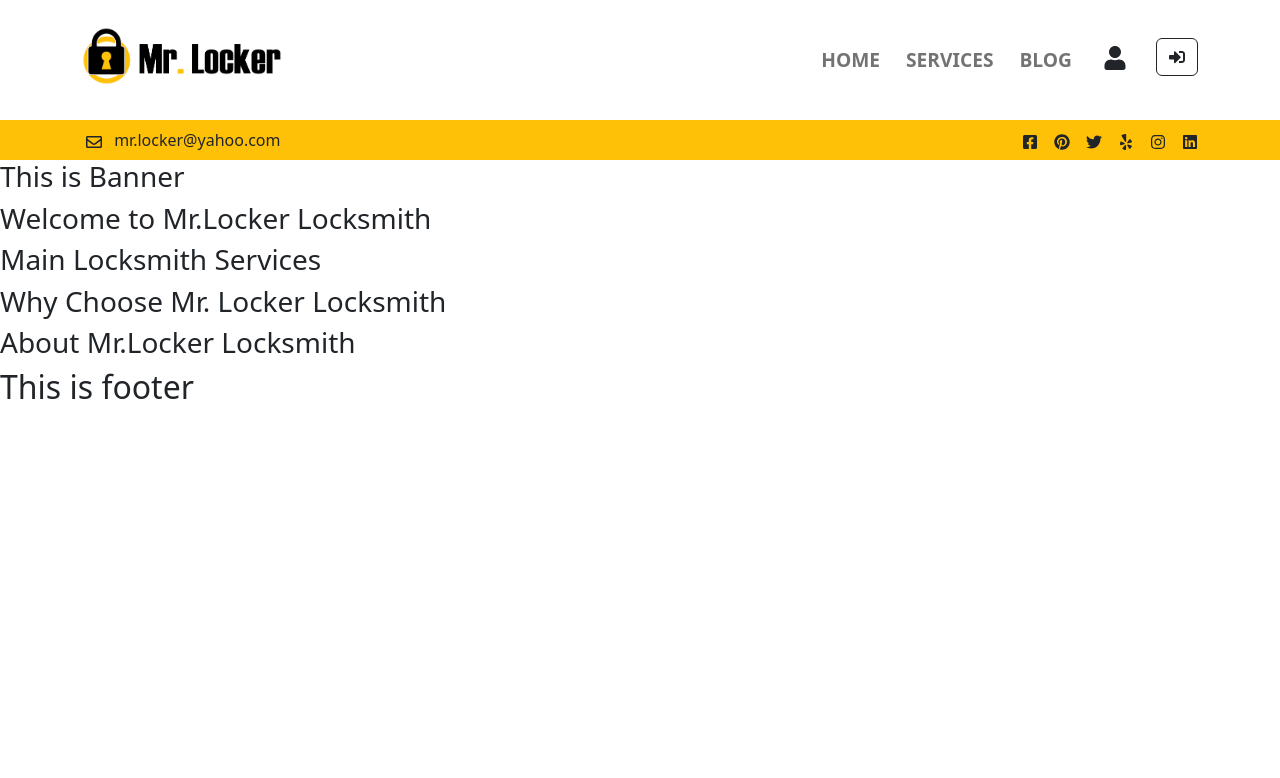
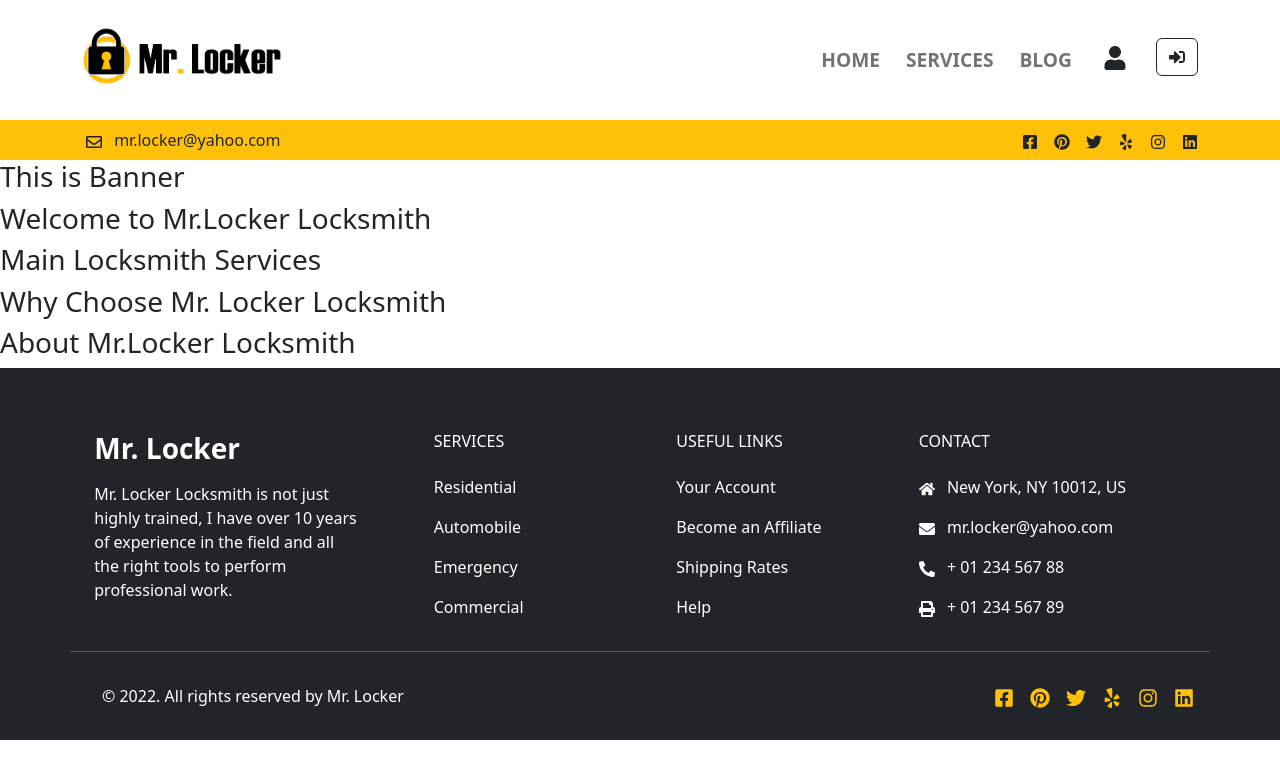
Before and after one commit to Saadi-Rahman/mr-locker-client, a React (Create React App) app: page / in a window 1280 px wide. Shown: the top 778 px of the page. Built offline with nearby package versions, Linux system fonts and the light colour scheme.

Commit message:
added footer

```diff
--- /dev/null
+++ b/src/Pages/Shared/Footer/Footer.css
@@ -0,0 +1,3 @@
+footer-bg {
+    background-color: #45526e;
+}
--- a/src/Pages/Shared/Footer/Footer.js
+++ b/src/Pages/Shared/Footer/Footer.js
@@ -1,9 +1,74 @@
 import React from 'react';
+import { FaInstagram, FaLinkedin, FaTwitter, FaPinterest, FaFacebookSquare, FaYelp, FaPhoneAlt, FaPrint, FaEnvelope, FaHome } from "react-icons/fa";
+import { Link } from 'react-router-dom';
+import './Footer.css';
 
 const Footer = () => {
     return (
-        <div>
-            <h2>This is footer</h2>
+        <div className="container-fluid px-0">
+            <footer className="text-center text-lg-start text-white bg-dark">
+                <div className="container pt-5 px-md-0">
+                    <section className="">
+                        <div className="row">
+                            <div className="col-md-3 col-lg-3 col-xl-3 mx-auto mt-3">
+                                <h6 className="fs-3 fw-bold mb-3 font-weight-bold">Mr. Locker</h6>
+                                <p>Mr. Locker Locksmith is not just highly trained, I have over 10 years of experience in the field and all the right tools to perform professional work.</p>
+                            </div>
+
+                            <hr className="w-100 clearfix d-md-none" />
+
+                            <div className="col-md-2 col-lg-2 col-xl-2 mx-auto mt-3">
+                                <h6 className="text-uppercase mb-4 font-weight-bold">Services</h6>
+                                <p><Link className="text-white text-decoration-none">Residential</Link></p>
+                                <p><Link className="text-white text-decoration-none">Automobile</Link></p>
+                                <p><Link className="text-white text-decoration-none">Emergency</Link></p>
+                                <p><Link className="text-white text-decoration-none">Commercial</Link></p>
+                            </div>
+
+                            <hr className="w-100 clearfix d-md-none" />
+
+                            <div className="col-md-3 col-lg-2 col-xl-2 mx-auto mt-3">
+                                <h6 className="text-uppercase mb-4 font-weight-bold">Useful links</h6>
+                                <p><Link className="text-white text-decoration-none">Your Account</Link></p>
+                                <p><Link className="text-white text-decoration-none">Become an Affiliate</Link></p>
+                                <p><Link className="text-white text-decoration-none">Shipping Rates</Link></p>
+                                <p><Link className="text-white text-decoration-none">Help</Link></p>
+                            </div>
+
+                            <hr className="w-100 clearfix d-md-none" />
+
+                            <div className="col-md-4 col-lg-3 col-xl-3 mx-auto mt-3">
+                                <h6 className="text-uppercase mb-4 font-weight-bold">Contact</h6>
+                                <p><FaHome className='me-2' /> New York, NY 10012, US</p>
+                                <p><FaEnvelope className='me-2' /> mr.locker@yahoo.com</p>
+                                <p><FaPhoneAlt className='me-2' /> + 01 234 567 88</p>
+                                <p><FaPrint className='me-2' /> + 01 234 567 89</p>
+                            </div>
+                        </div>
+                    </section>
+
+                    <hr className="my-3" />
+
+                    <section className="p-3 pt-0">
+                        <div className="row d-flex align-items-center">
+                            <div className="col-md-7 col-lg-8 text-center text-md-start">
+                                <div className="p-3">
+                                    © 2022. All rights reserved by Mr. Locker
+                                </div>
+                            </div>
+
+                            <div className="col-md-5 col-lg-4 ml-lg-0 text-center text-md-end">
+                                <Link className='text-warning fs-5 text-decoration-none me-3'><FaFacebookSquare /></Link>
+                                <Link className='text-warning fs-5 text-decoration-none me-3'><FaPinterest /></Link>
+                                <Link className='text-warning fs-5 text-decoration-none me-3'><FaTwitter /></Link>
+                                <Link className='text-warning fs-5 text-decoration-none me-3'><FaYelp /></Link>
+                                <Link className='text-warning fs-5 text-decoration-none me-3'><FaInstagram /></Link>
+                                <Link className='text-warning fs-5 text-decoration-none'><FaLinkedin /></Link>
+                            </div>
+                        </div>
+                    </section>
+                </div>
+            </footer>
         </div>
     );
 };
--- a/src/Pages/Shared/Header/Header.css
+++ b/src/Pages/Shared/Header/Header.css
@@ -1,4 +1,4 @@
-.base-color {
+/* .base-color {
     background-color: #07294d;
 }
 
@@ -8,7 +8,7 @@
 
 .text-navy {
     color: #07294d;
-}
+} */
 
 .navbar-thin {
     height: 40px;
```
